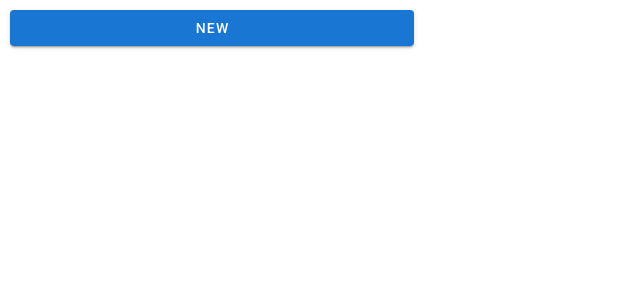
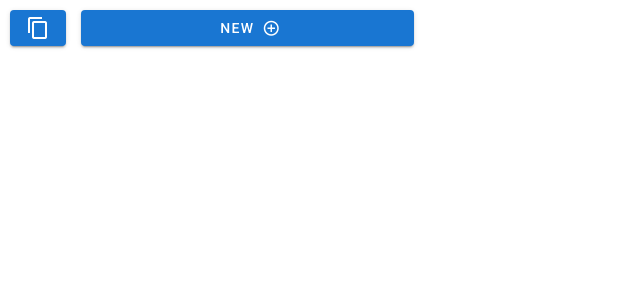
Before and after one commit to jwoodrow99/IdeaBook, a Vue app: page / in a window 1280 px wide. Shown: the top 300 px of the page, without its empty margins (0-640 px from the left). Built offline with nearby package versions, Linux system fonts and the light colour scheme; what @ckeditor/ckeditor5-vue2 would draw is missing.

Commit message:
Add functionality to copy full log for backup

```diff
--- a/src/App.vue
+++ b/src/App.vue
@@ -3,8 +3,21 @@
     <v-main>
       <v-row style="height: 100vh; padding: 10px">
         <v-col cols="4" style="max-height: 100%">
-          <v-btn color="primary" v-on:click="newItem()" block>New</v-btn>
-          <IdeaList :selected="selected" :items="items" @select="select($event)"/>
+          <v-row>
+            <v-col cols="2">
+              <v-btn color="primary" v-on:click="copyLog()" block>
+                <!-- Copy Log --> <v-icon dark>mdi-content-copy</v-icon>
+              </v-btn>
+            </v-col>
+            <v-col cols="10">
+              <v-btn color="primary" v-on:click="newItem()" block>
+                New <v-icon right dark>mdi-plus-circle-outline</v-icon>
+              </v-btn>
+            </v-col>
+          </v-row>
+          <v-row>
+            <IdeaList :selected="selected" :items="items" @select="select($event)"/>
+          </v-row>
         </v-col>
 
         <v-col cols="8" style="max-height: 100%">
@@ -69,6 +82,9 @@ export default {
       this.items.push(newItem);
       this.selected = newItem;
       ls_set('ideas', this.items);
+    },
+    copyLog(){
+      navigator.clipboard.writeText(JSON.stringify(this.items));
     }
   },
 
--- a/src/components/Details.vue
+++ b/src/components/Details.vue
@@ -130,7 +130,7 @@
 
     computed: {
       formattedTest: function(){
-        return this.item.text.slice(0, 100);
+        return this.item.text.slice(0, 100) + '...';
       }
     },
 
```
